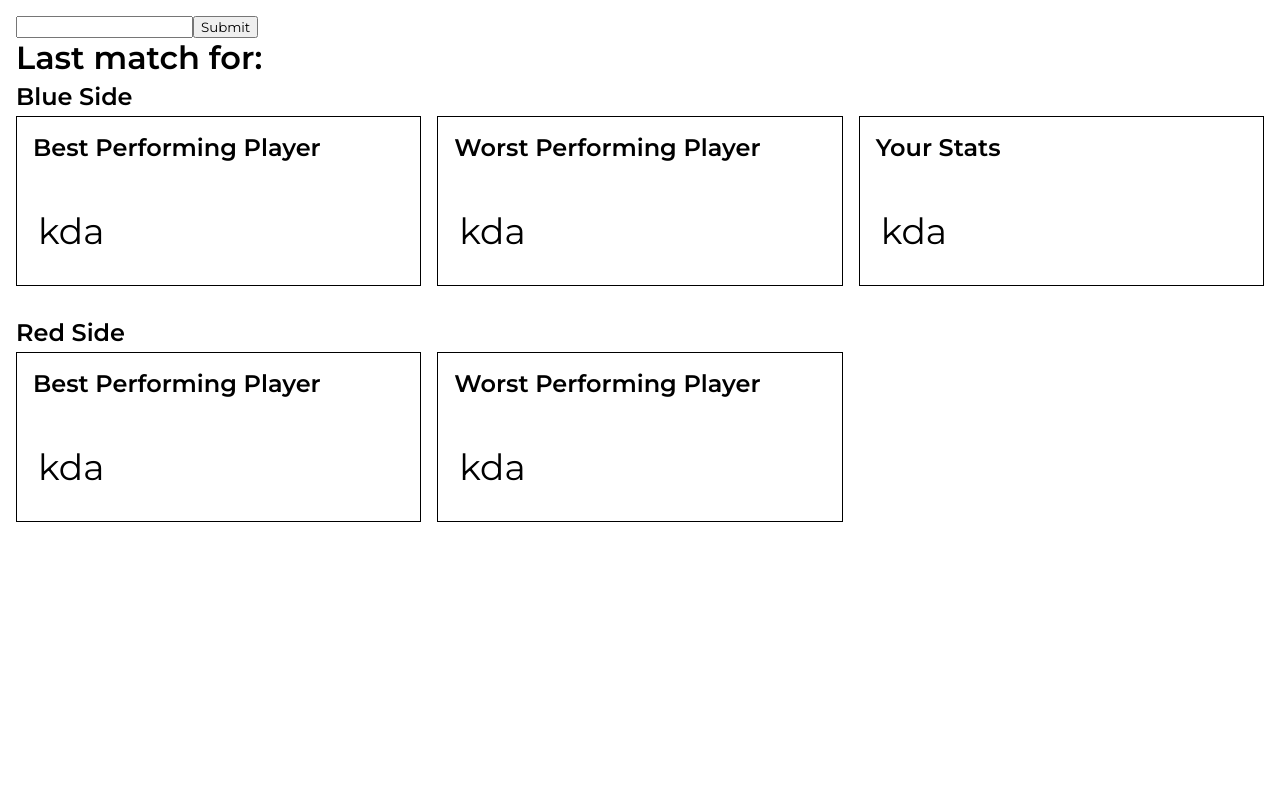
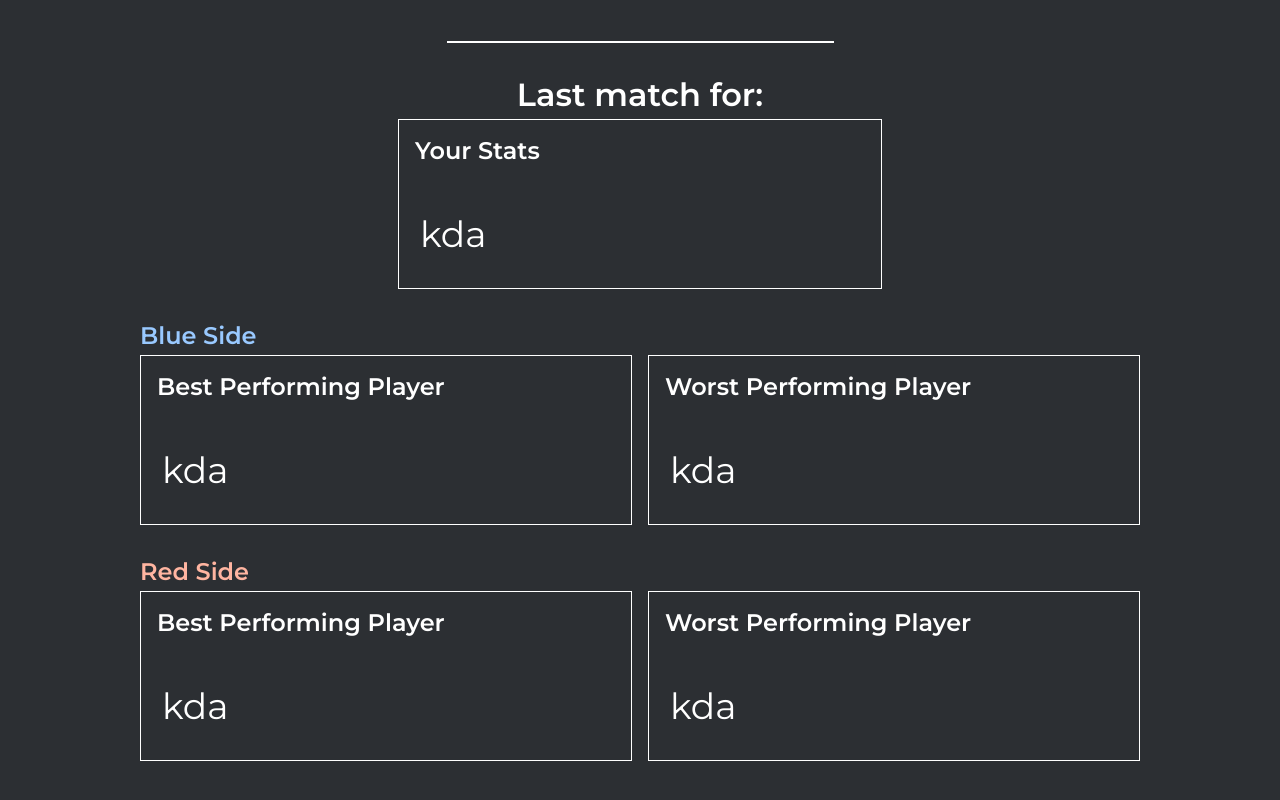
Before and after one commit to jshchui/leagueblame, a React (Create React App) app in the folder client/: page / in a window 1280 px wide. Built offline with nearby package versions, Linux system fonts and the light colour scheme.

Commit message:
new styles, and refactored front and back

```diff
--- a/client/src/App.css
+++ b/client/src/App.css
@@ -1,27 +1,60 @@
 * {
   font-family: 'Montserrat', sans-serif;
+}
+
+body {
+  background: #2c2f33;
 }
 
 p, h1, h2, h3 {
   margin: 0;
   margin-bottom: 5px;
+  color: #fff;
+}
+
+h1 {
+  text-align: center;
 }
 
 .App {
-  margin: 1em;
+  margin: 0 auto;
+  padding: 0 1em;
+  max-width: 1000px;
+}
+
+.name-field {
+  text-align: center;
+  margin-bottom: 2em;
+}
+
+.name-field__text-box {
+  background: none;
+  border: none;
+  border-bottom: solid 2px #fff;
+  color: #fff;
+  font-size: 2em;
+  text-align: center;
 }
 
 .stats-list {
+  margin-bottom: 2em;
   display: grid;
-  grid-template-columns: 1fr 1fr 1fr;
+  grid-template-columns: 1fr 1fr;
   grid-template-rows: 1fr;
   grid-gap: 1em;
-
-  margin-bottom: 2em;
 }
 
+.stats-list--player {
+  grid-template-columns: 1fr 2fr 1fr;
+}
+
+.stats-list--player .stats-list__box {
+  grid-column-start: 2;
+}
+
+
 .stats-list__box {
-  border: solid 1px black;
+  border: solid 1px white;
   padding: 1em;
 }
 
@@ -37,3 +70,11 @@ p, h1, h2, h3 {
 .stats-list__player {
   font-size: 24px;
 }
+
+.blue-title {
+  color: #99C9FF;
+}
+
+.red-title {
+  color: #FFB5A1;
+}
--- a/client/src/App.js
+++ b/client/src/App.js
@@ -1,16 +1,13 @@
 import React, { Component } from 'react';
 import './App.css';
 import PlayerBox from './components/PlayerBox';
-
 import champ from './champions';
 import axios from 'axios';
-// import { STATES } from './test';
 
 class App extends Component {
   constructor(props) {
     super(props);
     this.state = {
-      data: {},
       value: '',
     }
 
@@ -18,22 +15,37 @@ class App extends Component {
     this.handleSubmit = this.handleSubmit.bind(this);
     this.calculateGame = this.calculateGame.bind(this);
     this.getSortedTeamStats = this.getSortedTeamStats.bind(this);
+    this.getAllPlayerNames = this.getAllPlayerNames.bind(this);
+    this.getAllPlayerStats = this.getAllPlayerStats.bind(this);
+    this.getCurrentPlayerInfo = this.getCurrentPlayerInfo.bind(this);
   }
 
+  // data from backend
+  data;
+
+  // data from file
+  champData;
+
   componentDidMount() {
-    // this works because we set up proxy in package.json
-    // fetch('/users')
-    // .then(res => res.json())
-    // .then(data => this.setState({ data}));
+    this.champData = Object.values(champ.champ);
+  }
 
-    // sets the champion data in the state
+  findwhere(array, criteria) {
+    return array.find(item => Object.keys(criteria).every(key => item[key] === criteria[key]));
+  }
 
+  handleChange(event) {
+    this.setState({value: event.target.value});
+  }
 
-
-    // DELETE
-    // this.setState({
-    //   championData: Object.values(champ.champ)
-    // })
+  handleSubmit(event) {
+    event.preventDefault();
+    axios.get(`/users/${this.state.value}`)
+      .then(res => {
+        this.data = res.data;
+        this.calculateGame();
+        this.setState({ value: ''});
+      });
   }
 
   getSortedTeamStats(players, playerStats, side) {
@@ -57,17 +69,8 @@ class App extends Component {
     return newTeam.sort((a, b) => Number(a.kda) < Number(b.kda));
   }
 
-  calculateGame() {
-    // const champions = this.state.data && this.state.data.championData && this.state.data.championData.data;
-
-    // gets latest match info (game duration, gameID, PARTICIPANTS STATS, PARTICIPANTSIDENTITIES)
-    const matchInfo = this.state.data && this.state.data.matchData;
-    // gets match participants Info (participantId, accountId, summonerId, SUMMONERNAME);
-    const matchParticipants = matchInfo && matchInfo.participantIdentities; // array of 10 people
-    // gets the stats of each participants (team, firstblood, etc)
-    const matchParticipantsStats = matchInfo && matchInfo.participants; // array of 10 peoples stats
-
-    const allPlayerNames = matchParticipants && matchParticipants.map((player) => {
+  getAllPlayerNames(matchParticipants) {
+    return matchParticipants.map((player) => {
       const participantId = player.participantId;
       const playerName = player.player.summonerName;
       return {
@@ -75,8 +78,10 @@ class App extends Component {
         playerName,
       }
     });
+  }
 
-    const allPlayerStats = matchParticipants && matchParticipantsStats.map((stats) => {
+  getAllPlayerStats(matchParticipantsStats) {
+    return matchParticipantsStats.map((stats) => {
       const championId = stats.championId;
       const participantId = stats.participantId;
       const playerStats = stats.stats;
@@ -92,168 +97,80 @@ class App extends Component {
         kda,
       }
     });
+  }
 
-    const blueTeam = this.getSortedTeamStats(allPlayerNames, allPlayerStats, 'blue');
-    const redTeam = this.getSortedTeamStats(allPlayerNames, allPlayerStats, 'red');
-
-    const blueTeamHighestKDAName = blueTeam[0] && blueTeam[0].playerName;
-    const blueTeamHighestKDA = blueTeam[0] && blueTeam[0].kda;
-    const blueTeamHighestKDAChamp = blueTeam[0].championId && this.findwhere(Object.values(champ.champ), {"id": blueTeam[0].championId}).name;
-
-    const blueTeamLowestKDA = blueTeam[blueTeam.length - 1] && blueTeam[blueTeam.length - 1].kda;
-    const blueTeamLowestKDAName = blueTeam[blueTeam.length - 1] && blueTeam[blueTeam.length - 1].playerName;
-    const blueTeamLowestKDAChamp = blueTeam[blueTeam.length - 1].championId && this.findwhere(Object.values(champ.champ), {"id": blueTeam[blueTeam.length - 1].championId}).name;
-
-    const redTeamHighestKDAName = redTeam[0] && redTeam[0].playerName;
-    const redTeamHighestKDA = redTeam[0] && redTeam[0].kda;
-    const redTeamHighestKDAChamp = redTeam[0].championId && this.findwhere(Object.values(champ.champ), {"id": redTeam[0].championId}).name;
-
-    const redTeamLowestKDA = redTeam[redTeam.length - 1] && redTeam[redTeam.length - 1].kda;
-    const redTeamLowestKDAName = redTeam[redTeam.length - 1] && redTeam[redTeam.length - 1].playerName;
-    const redTeamLowestKDAChamp = redTeam[redTeam.length - 1].championId && this.findwhere(Object.values(champ.champ), {"id": redTeam[redTeam.length - 1].championId}).name;
-
-
-    // should be 10 because 10 players
-    const participantsLength = matchParticipantsStats && matchParticipantsStats.length;
-
-    // gets the summoner info for the name entered
-    const playerInfo = this.state.data && this.state.data.summonerInfo;
-
-    // gets summoner name
-    const playerName = playerInfo && playerInfo.name;
-
-    // gets the summoner player match info
-    const currentPlayerInfo = matchParticipants && matchParticipants.filter(players => {
+  getCurrentPlayerInfo(matchParticipants) {
+    return matchParticipants.filter(players => {
       const pInfo = players.player;
       const pName = pInfo.summonerName;
 
-      return pName === playerName;
+      return pName === this.data.summonerInfo.name;
     });
+  }
 
-    console.log('currentPlayerInfo: ', currentPlayerInfo);
-    let getCurrentPlayerStats;
+  calculateGame() {
+    const matchInfo = this.data && this.data.matchData; // recent match info (gameID, participant stats and identities
+    const matchParticipants = matchInfo && matchInfo.participantIdentities; // 10 players (participantId, accountId, summonerId, summonerName);
+    const matchParticipantsStats = matchInfo && matchInfo.participants; // 10 players (team, firstblood, kills, etc);
 
-    if (currentPlayerInfo[0].participantId < 5) {
-      getCurrentPlayerStats = blueTeam.filter((stats) => {
+    const allPlayerNames = matchParticipants && this.getAllPlayerNames(matchParticipants);
+    const allPlayerStats = matchParticipantsStats && this.getAllPlayerStats(matchParticipantsStats);
+
+    // teams sorted by KDA
+    const blueTeam = allPlayerNames && allPlayerStats && this.getSortedTeamStats(allPlayerNames, allPlayerStats, 'blue');
+    const redTeam = allPlayerNames && allPlayerStats && this.getSortedTeamStats(allPlayerNames, allPlayerStats, 'red');
+
+    // stats for player entered
+    const currentPlayerInfo = matchParticipants && this.getCurrentPlayerInfo(matchParticipants);
+    let currentPlayerStats;
+    if (currentPlayerInfo && currentPlayerInfo[0].participantId < 5) {
+      currentPlayerStats = blueTeam.filter((stats) => {
         return stats.participantId === currentPlayerInfo[0].participantId
       });
-    } else {
-      getCurrentPlayerStats = redTeam.filter((stats) => {
+    } else if (currentPlayerInfo && currentPlayerInfo[0].participantId >= 5) {
+      currentPlayerStats = redTeam.filter((stats) => {
         return stats.participantId === currentPlayerInfo[0].participantId
       });
     }
 
-    console.log('getCurrentPlayerStats: ', getCurrentPlayerStats);
+    // get stats for players that matter
+    const blueTeamHighestKDAName = blueTeam && blueTeam[0] && blueTeam[0].playerName;
+    const blueTeamHighestKDA = blueTeam && blueTeam[0] && blueTeam[0].kda;
+    const blueTeamHighestKDAChamp = blueTeam && blueTeam[0].championId && this.findwhere(this.champData, {"id": blueTeam[0].championId}).name;
 
-    // if(currentPlayerInfo[0].player.summonerName === )
+    const blueTeamLowestKDA = blueTeam && blueTeam[blueTeam.length - 1] && blueTeam[blueTeam.length - 1].kda;
+    const blueTeamLowestKDAName = blueTeam && blueTeam[blueTeam.length - 1] && blueTeam[blueTeam.length - 1].playerName;
+    const blueTeamLowestKDAChamp = blueTeam && blueTeam[blueTeam.length - 1].championId && this.findwhere(this.champData, {"id": blueTeam[blueTeam.length - 1].championId}).name;
 
-    // if (playerName === currentPlayerInfo[0].player.summonerName) {
-    //   currentPlayerKDA = parseFloat(kda).toFixed(2);
-    //   currentPlayerName = playerName;
-    //   currentPlayerChampionId = championId;
-    // }
+    const redTeamHighestKDAName = redTeam && redTeam[0] && redTeam[0].playerName;
+    const redTeamHighestKDA = redTeam && redTeam[0] && redTeam[0].kda;
+    const redTeamHighestKDAChamp = redTeam && redTeam[0].championId && this.findwhere(this.champData, {"id": redTeam[0].championId}).name;
 
-    // team 1 highest
-    let t1HighestKDA = 0;
-    let t1HighestKDAPlayerId;
-    let t1HighestKDAPlayerName;
-    let t1HighestKDAChampionId;
+    const redTeamLowestKDA = redTeam && redTeam[redTeam.length - 1] && redTeam[redTeam.length - 1].kda;
+    const redTeamLowestKDAName = redTeam && redTeam[redTeam.length - 1] && redTeam[redTeam.length - 1].playerName;
+    const redTeamLowestKDAChamp = redTeam && redTeam[redTeam.length - 1].championId && this.findwhere(this.champData, {"id": redTeam[redTeam.length - 1].championId}).name;
 
-    //team 2 highest
-    let t2HighestKDA = 0;
-    let t2HighestKDAPlayerId;
-    let t2HighestKDAPlayerName;
-    let t2HighestKDAChampionId;
-
-    // team 1 lowest
-    let t1LowestKDA = 0;
-    let t1LowestKDAPlayerId;
-    let t1LowestKDAPlayerName;
-    let t1LowestKDAChampionId;
-
-    // team 2 lowest
-    let t2LowestKDA = 0;
-    let t2LowestKDAPlayerId;
-    let t2LowestKDAPlayerName;
-    let t2LowestKDAChampionId;
-
-    let currentPlayerKDA = 0;
-    let currentPlayerId;
-    let currentPlayerName;
-    let currentPlayerChampionId;
-
-    // loops through participants Stats
-    for(let i = 0; i < participantsLength; i++) {
-      const championId = matchParticipantsStats[i].championId;
-      const stats = matchParticipantsStats[i].stats;
-      const playerId = stats.participantId;
-      const kills = stats.kills;
-      const deaths = stats.deaths;
-      const assists = stats.assists;
-
-      const playerName = matchParticipants[i].player.summonerName;
-
-      const kda = (kills + assists) / (deaths || 1);
-
-      //highest KDA for team 1 or team2
-      if ((kda > t1HighestKDA) && i < 5) {
-        t1HighestKDA = parseFloat(kda).toFixed(2);
-        t1HighestKDAPlayerId = playerId;
-        t1HighestKDAChampionId = championId;
-        t1HighestKDAPlayerName = playerName;
-      } else if ((kda > t2HighestKDA) && i >= 5) {
-        t2HighestKDA = parseFloat(kda).toFixed(2);
-        t2HighestKDAPlayerId = playerId;
-        t2HighestKDAChampionId = championId;
-        t2HighestKDAPlayerName = playerName;
-      }
-
-      //lowest KDA
-      if (((kda < t1LowestKDA) || t1LowestKDA === 0) && i < 5) {
-        t1LowestKDA = parseFloat(kda).toFixed(2);
-        t1LowestKDAPlayerId = playerId;
-        t1LowestKDAChampionId = championId;
-        t1LowestKDAPlayerName = playerName;
-      } else if (((kda < t2LowestKDA) || t2LowestKDA === 0) && i >= 5){
-        t2LowestKDA = parseFloat(kda).toFixed(2);
-        t2LowestKDAPlayerId = playerId;
-        t2LowestKDAChampionId = championId;
-        t2LowestKDAPlayerName = playerName;
-      }
-
-      // current player
-      if (playerName === currentPlayerInfo[0].player.summonerName) {
-        currentPlayerKDA = parseFloat(kda).toFixed(2);
-        currentPlayerName = playerName;
-        currentPlayerChampionId = championId;
-      }
-    }
-
-    // get champion name of these characters
-    let t1HighestKDAChamp = t1HighestKDAChampionId && this.findwhere(Object.values(champ.champ), {"id": t1HighestKDAChampionId}).name;
-    let t1LowestKDAChamp = t1LowestKDAChampionId && this.findwhere(Object.values(champ.champ), {"id": t1LowestKDAChampionId}).name;
-    let t2HighestKDAChamp = t2HighestKDAChampionId && this.findwhere(Object.values(champ.champ), {"id": t2HighestKDAChampionId}).name;
-    let t2LowestKDAChamp = t2LowestKDAChampionId && this.findwhere(Object.values(champ.champ), {"id": t2LowestKDAChampionId}).name;
-    let currentPlayerChamp = currentPlayerChampionId && this.findwhere(Object.values(champ.champ), {"id": currentPlayerChampionId}).name;
-
+    const currentPlayerKDA = currentPlayerStats && currentPlayerStats[0] && currentPlayerStats[0].kda;
+    const currentPlayerName = currentPlayerStats && currentPlayerStats[0] && currentPlayerStats[0].playerName;
+    const currentPlayerChamp = currentPlayerStats && currentPlayerStats[0] && this.findwhere(this.champData, {"id": currentPlayerStats[0].championId}).name;
 
     this.setState({
-      t1HighestKDAPlayer: {
+      blueTeamHighestKDAPlayer: {
         blueTeamHighestKDA,
         blueTeamHighestKDAChamp,
         blueTeamHighestKDAName,
       },
-      t2HighestKDAPlayer: {
+      redTeamHighestKDAPlayer: {
         redTeamHighestKDA,
         redTeamHighestKDAChamp,
         redTeamHighestKDAName,
       },
-      t1LowestKDAPlayer: {
+      blueTeamLowestKDAPlayer: {
         blueTeamLowestKDA,
         blueTeamLowestKDAChamp,
         blueTeamLowestKDAName,
       },
-      t2LowestKDAPlayer: {
+      redTeamLowestKDAPlayer: {
         redTeamLowestKDA,
         redTeamLowestKDAChamp,
         redTeamLowestKDAName,
@@ -266,86 +183,57 @@ class App extends Component {
     })
   }
 
-  // found this online
-  findwhere(array, criteria) {
-    return array.find(item => Object.keys(criteria).every(key => item[key] === criteria[key]));
-  }
-
-  handleChange(event) {
-    this.setState({value: event.target.value});
-  }
-
-  handleSubmit(event) {
-    // axios.get('/users')
-    //   .then(res => res.json())
-    //   .then(data => this.setState({ data}));
-
-    axios.get(`/users/${this.state.value}`)
-      .then(res => {
-        this.setState({ data: res.data})
-        this.calculateGame();
-      });
-
-    event.preventDefault();
-  }
-
   render() {
     const currentPlayer = this.state.currentPlayer;
-    const t1Highest = this.state.t1HighestKDAPlayer;
-    const t2Highest = this.state.t2HighestKDAPlayer;
-    const t1Lowest = this.state.t1LowestKDAPlayer;
-    const t2Lowest = this.state.t2LowestKDAPlayer;
+    const blueTeamHighest = this.state.blueTeamHighestKDAPlayer;
+    const redTeamHighest = this.state.redTeamHighestKDAPlayer;
+    const blueTeamLowest = this.state.blueTeamLowestKDAPlayer;
+    const redTeamLowest = this.state.redTeamLowestKDAPlayer;
 
     return (
       <div className="App">
-        <form onSubmit={this.handleSubmit}>
-          <input type="text" value={this.state.value} onChange={this.handleChange} />
-          <input type="submit" value="Submit"/>
+        <form className="name-field" onSubmit={this.handleSubmit}>
+          <input className="name-field__text-box" type="text" value={this.state.value} onChange={this.handleChange} />
+          {/* <input type="submit" value="Submit"/>  */}
         </form>
         <h1>Last match for: {currentPlayer && currentPlayer.currentPlayerName}</h1>
-        <h2>Blue Side</h2>
+        <div className="stats-list stats-list--player">
+          <PlayerBox
+            title={'Your Stats'}
+            kda={currentPlayer && currentPlayer.currentPlayerKDA}
+            name={currentPlayer && currentPlayer.currentPlayerName}
+            champion={currentPlayer && currentPlayer.currentPlayerChamp}
+            />
+        </div>
+        <h2 className="blue-title">Blue Side</h2>
         <div className="stats-list">
           <PlayerBox
             title={'Best Performing Player'}
-            team={'team1'}
-            kda={t1Highest && t1Highest.blueTeamHighestKDA}
-            name={t1Highest && t1Highest.blueTeamHighestKDAName}
-            champion={t1Highest && t1Highest.blueTeamHighestKDAChamp}
+            kda={blueTeamHighest && blueTeamHighest.blueTeamHighestKDA}
+            name={blueTeamHighest && blueTeamHighest.blueTeamHighestKDAName}
+            champion={blueTeamHighest && blueTeamHighest.blueTeamHighestKDAChamp}
           />
-
           <PlayerBox
             title={'Worst Performing Player'}
-            team={'team1'}
-            kda={t1Lowest && t1Lowest.blueTeamLowestKDA}
-            name={t1Lowest && t1Lowest.blueTeamLowestKDAName}
-            champion={t1Lowest && t1Lowest.blueTeamLowestKDAChamp}
-          />
-
-          <PlayerBox
-            title={'Your Stats'}
-            team={'team1'}
-            kda={currentPlayer && currentPlayer.currentPlayerKDA}
-            name={currentPlayer && currentPlayer.currentPlayerName}
-            champion={currentPlayer && currentPlayer.currentPlayerChamp}
+            kda={blueTeamLowest && blueTeamLowest.blueTeamLowestKDA}
+            name={blueTeamLowest && blueTeamLowest.blueTeamLowestKDAName}
+            champion={blueTeamLowest && blueTeamLowest.blueTeamLowestKDAChamp}
           />
         </div>
 
-        <h2>Red Side</h2>
+        <h2 className="red-title">Red Side</h2>
         <div className="stats-list">
           <PlayerBox
             title={'Best Performing Player'}
-            team={'team1'}
-            kda={t2Highest && t2Highest.redTeamHighestKDA}
-            name={t2Highest && t2Highest.redTeamHighestKDAName}
-            champion={t2Highest && t2Highest.redTeamHighestKDAChamp}
+            kda={redTeamHighest && redTeamHighest.redTeamHighestKDA}
+            name={redTeamHighest && redTeamHighest.redTeamHighestKDAName}
+            champion={redTeamHighest && redTeamHighest.redTeamHighestKDAChamp}
           />
-
           <PlayerBox
             title={'Worst Performing Player'}
-            team={'team1'}
-            kda={t2Lowest && t2Lowest.redTeamLowestKDA}
-            name={t2Lowest && t2Lowest.redTeamLowestKDAName}
-            champion={t2Lowest && t2Lowest.redTeamLowestKDAChamp}
+            kda={redTeamLowest && redTeamLowest.redTeamLowestKDA}
+            name={redTeamLowest && redTeamLowest.redTeamLowestKDAName}
+            champion={redTeamLowest && redTeamLowest.redTeamLowestKDAChamp}
           />
         </div>
       </div>
```
Also changed, not shown: 1 other file (tests, documents, lock files or other folders).
